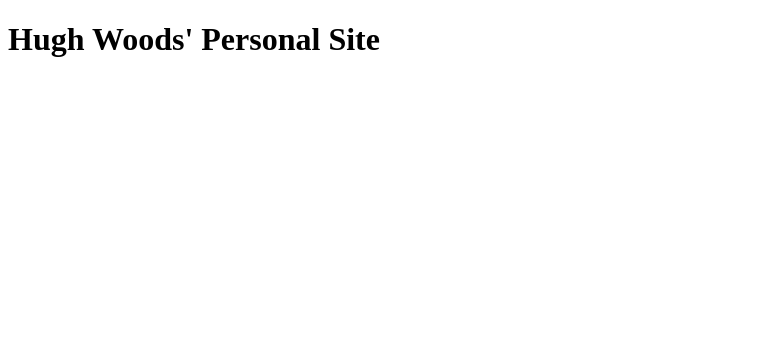
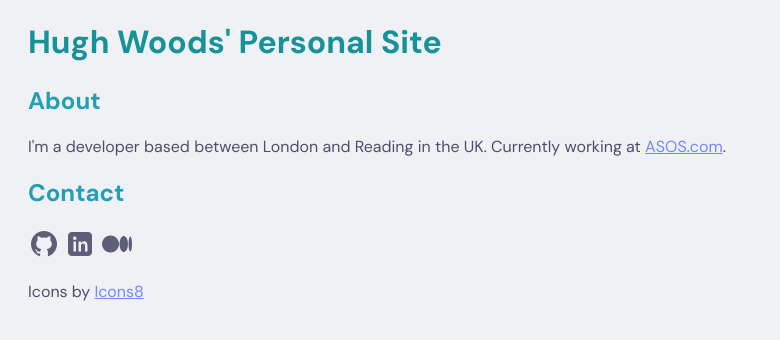
Before and after one commit to hughwoods/hughwoods.co.uk, a plain HTML site: page index.html in a window 1280 px wide. Shown: the whole page, without its empty margins (0-780 px from the left). Drawn offline with Linux system fonts and the light colour scheme.

Commit message:
Add starter content
about me and contact links section with icons.

```diff
--- a/index.html
+++ b/index.html
@@ -2,9 +2,22 @@
 <html lang=en>
   <head>
     <meta charset=utf-8>
+    <link rel="stylesheet" href="style.css">
+    <link href="https://fonts.googleapis.com/css2?family=DM+Sans:ital,wght@0,400;0,700;1,400;1,700&display=swap" rel="stylesheet">
     <title>Hugh Woods' Personal Site</title>
   </head>
   <body>
     <h1>Hugh Woods' Personal Site</h1>
+    <h2 id="about">About</h2>
+    <p>I'm a developer based between London and Reading in the UK. Currently working at <a href="https://www.asos.com">ASOS.com</a>.</p>
+    <h2 id="contact">Contact</h2>
+    <ul id="contact-methods">
+      <li><a href="https://github.com/hughwoods/"><img src="icons\icons8-github-32.png"></a></li>
+      <li><a href="https://www.linkedin.com/in/hughwoods/"><img src="icons\icons8-linkedin-32.png"></a></li>
+      <li><a href="https://medium.com/@hugh.woods"><img src="icons\icons8-medium-32.png"></a></li>
+    </ul>
+    <footer>
+      <p>Icons by <a target="_blank" href="https://icons8.com/">Icons8</a></p>
+    </footer>
   </body>
 </html>
--- /dev/null
+++ b/style.css
@@ -0,0 +1,30 @@
+body {
+  background-color: #eff1f5	;
+    font-family: 'DM Sans', sans-serif;
+}
+
+h1 {
+  color: #179299;
+  margin-left: 20px;
+}
+
+h2 {
+  color: #209fb5;
+  margin-left: 20px;
+}
+
+p {
+  color: #4c4f69;
+  margin-left: 20px;
+}
+
+p a {
+  color: #7287fd;
+}
+
+ul#contact-methods {
+  padding-left: 20px;
+}
+ul#contact-methods li {
+  display:inline;
+}
```
Also changed, not shown: icons/icons8-github-32.png (added), icons/icons8-linkedin-32.png (added), icons/icons8-medium-32.png (added).
